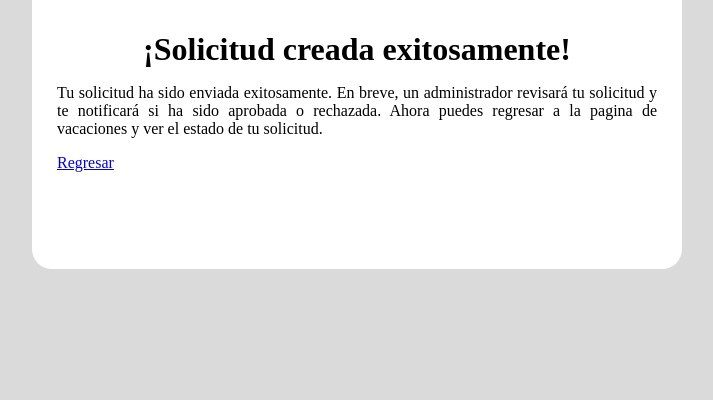
After one commit to EddVargs8/ADSAP, a Django app: page /core/vacaciones/solicitud/confirmacion in a window 1280 px wide. The commit adds this page. Shown: the part 400-800 px from the top of the page, without its empty margins (283-996 px from the left). Run offline with Django 5.2, Linux system fonts and the light colour scheme; a user stored in the database is signed in; tables that the repository leaves empty hold one stand-in row (values such as "Sample post").

Commit message:
Implemented vacaciones and updated ids on models

```diff
--- a/ADSAP/ADSAP/settings.py
+++ b/ADSAP/ADSAP/settings.py
@@ -171,3 +171,8 @@ EMAIL_HOST_PASSWORD = 'csip tvjx lvhx flid'
 
 LOGIN_REDIRECT_URL = reverse_lazy('home:home')
 LOGOUT_REDIRECT_URL = reverse_lazy('users:login')
+
+#Sessions
+SESSION_EXPIRE_AT_BROWSER_CLOSE = True
+SESSION_COOKIE_AGE = 3600
+SESSION_SAVE_EVERY_REQUEST = True
--- a/ADSAP/core/context_processors.py
+++ b/ADSAP/core/context_processors.py
@@ -4,10 +4,11 @@ def datos_empleado(request):
     if request.user.is_authenticated:
         empleado = EMPLEADO.objects.get(usuario=request.user)
         return {
-            'empleado_nombre': empleado.nombre,
-            'empleado_apellido_paterno': empleado.apellido_paterno,
-            'empleado_apellido_materno': empleado.apellido_materno,
-            'empleado_empresa': empleado.id_empresa.nombre,
+           'empleado_id': empleado.id,
+           'empleado_nombre': empleado.nombre,
+           'empleado_apellido_paterno': empleado.apellido_paterno,
+           'empleado_apellido_materno': empleado.apellido_materno,
+           'empleado_empresa': empleado.id_empresa.nombre,
         }
     else:
         return {}
--- a/ADSAP/core/urls.py
+++ b/ADSAP/core/urls.py
@@ -10,5 +10,8 @@ urlpatterns = [
     path('faq/filtro', views.searchPreguntas, name="faq_filter"),
     path('noticias/', views.Noticias.as_view(), name="noticias"),
     path('noticias/filtro', views.searchNoticias, name="noticias_filter"),
-    path('datos_personales', views.DATOS_PERSONALES.as_view(), name="datos_personales")
+    path('datos_personales', views.Datos_Personales.as_view(), name="datos_personales"),
+    path('vacaciones', views.Vacaciones.as_view(), name="vacaciones"),
+    path('vacaciones/solicitud', views.Vacaciones_Form, name="vacaciones_solicitud"),
+    path('vacaciones/solicitud/confirmacion', views.Vacaciones_Confirmacion.as_view(), name="vacaciones_confirmacion"),
 ] + static(settings.MEDIA_URL, document_root=settings.MEDIA_ROOT)
--- a/ADSAP/core/views.py
+++ b/ADSAP/core/views.py
@@ -1,11 +1,12 @@
-from django.shortcuts import render
-from core.models import PREGUNTAS
-from core.models import NOTICIAS
-from core.models import EMPLEADO
+from django.shortcuts import redirect, render
+from core import models
+from core import forms
 from django.views import generic
 from django.contrib.auth.decorators import login_required
 from django.utils.decorators import method_decorator
 from django.db.models import Q
+from django.urls import reverse_lazy
+from django.db.models import F
 
 @method_decorator(login_required, name='dispatch')
 class Home(generic.View):
@@ -14,7 +15,7 @@ class Home(generic.View):
 
     def get(self, request):
         self.context = {
-            "noticia": NOTICIAS.objects.all()
+            "noticia": models.NOTICIAS.objects.all()
         }
         return render(request, self.template_name, self.context)
 
@@ -25,7 +26,7 @@ class Preguntas(generic.View):
 
     def get(self, request):
         self.context = {
-            "preguntas": PREGUNTAS.objects.all()
+            "preguntas": models.PREGUNTAS.objects.all()
         }
 
         return render(request, self.template_name, self.context)
@@ -35,7 +36,7 @@ def searchPreguntas(request, *args, **kwargs):
     if request.method == 'GET':
         preguntaAB = request.GET.get('busqueda')
         if preguntaAB:
-            preguntasAB = PREGUNTAS.objects.filter(pregunta__icontains=preguntaAB)
+            preguntasAB = models.PREGUNTAS.objects.filter(pregunta__icontains=preguntaAB)
         else:
             preguntasAB = None
         return render(request, "faq_filter.html", {"preguntasAB": preguntasAB})
@@ -48,7 +49,7 @@ class Noticias(generic.View):
 
     def get(self, request):
         self.context = {
-            "noticias": NOTICIAS.objects.all()
+            "noticias": models.NOTICIAS.objects.all()
         }
 
         return render(request, self.template_name, self.context)
@@ -57,19 +58,70 @@ def searchNoticias(request, *args, **kwargs):
     if request.method == 'GET':
         noticiaAB = request.GET.get('busquedaNoticia')
         if noticiaAB:
-            noticiasAB = NOTICIAS.objects.filter(Q (titulo__icontains=noticiaAB) | Q(contenido__icontains=noticiaAB) )
+            noticiasAB = models.NOTICIAS.objects.filter(Q (titulo__icontains=noticiaAB) | Q(contenido__icontains=noticiaAB) )
         else:
             noticiasAB = None
         return render(request, "noticia_filter.html", {"noticiasAB": noticiasAB})
 
 @method_decorator(login_required, name='dispatch')
-class DATOS_PERSONALES(generic.View):
+class Datos_Personales(generic.View):
     template_name = "datos_personales.html"
     context = {}
 
     def get(self, request):
         self.context = {
-            "empleado": EMPLEADO.objects.get(usuario=request.user)
+            "empleado": models.EMPLEADO.objects.get(usuario=request.user)
         }
 
         return render(request, self.template_name, self.context)
+
+@method_decorator(login_required, name='dispatch')
+class Vacaciones(generic.View):
+    template_name = "vacaciones.html"
+    context = {}
+
+    def get(self, request):
+        self.context = {
+            "empleado": models.EMPLEADO.objects.get(usuario=request.user)
+        }
+
+        return render(request, self.template_name, self.context)
+
+@method_decorator(login_required, name='dispatch')
+class Vacaciones_Confirmacion(generic.View):
+    template_name = "vacaciones_confirmacion.html"
+    context = {}
+
+    def get(self, request):
+        self.context = {
+
+        }
+
+        return render(request, self.template_name, self.context)
+
+
+def Vacaciones_Form(request):
+    empleado = models.EMPLEADO.objects.get(usuario=request.user)  # Asumiendo que cada usuario está vinculado a un empleado
+
+    if request.method == 'POST':
+        form = forms.Solicitud_Vacaciones_Form(request.POST, empleado=empleado)
+        if form.is_valid():
+            # Guardar la instancia del formulario, pero no incluir aún el empleado en el modelo
+            vacaciones = form.save(commit=False)
+            vacaciones.id_empleado = empleado
+            vacaciones.save()
+
+            # Calcular los días solicitados
+            fecha_inicio = form.cleaned_data['fecha_inicio']
+            fecha_fin = form.cleaned_data['fecha_fin']
+            dias_solicitados = (fecha_fin - fecha_inicio).days + 1
+
+            # Actualizar los días de vacaciones del empleado
+            empleado.dias_vacaciones = F('dias_vacaciones') - dias_solicitados
+            empleado.save()
+
+            return redirect('core:vacaciones_confirmacion')
+    else:
+        form = forms.Solicitud_Vacaciones_Form(empleado=empleado)
+
+    return render(request, 'form_vacaciones.html', {'form': form})
--- a/ADSAP/templates/faq_filter.html
+++ b/ADSAP/templates/faq_filter.html
@@ -104,6 +104,6 @@
       </div>
       {% endfor %}
     </div>
-    <a class="btn btn-primary py-2 Btn1" type="submit" href="{% url 'core:faq' %}">Volver a preguntas frecuentes</a>
+    <a class="btn btn-primary py-2 Btn1" type="" href="{% url 'core:faq' %}">Volver a preguntas frecuentes</a>
 </body>
 {% endblock content %}
--- a/ADSAP/templates/index.html
+++ b/ADSAP/templates/index.html
@@ -75,7 +75,7 @@
       </div>
       <div class="col-lg-4">
         <p>
-          <a class="btn btn-secondary btn-image" href="#">
+          <a class="btn btn-secondary btn-image" href="{% url 'core:vacaciones' %}">
             <img src="https://imgur.com/9RVEEy5.png" alt="Vacaciones">
             <span style="margin-top: -2px; font-size: 20px;">Vacaciones</span>
           </a>
--- /dev/null
+++ b/ADSAP/templates/vacaciones_confirmacion.html
@@ -0,0 +1,83 @@
+{% load static %}
+<!DOCTYPE html>
+<html lang="es">
+
+<head>
+  <meta charset="UTF-8">
+  <meta name="viewport" content="width=device-width, initial-scale=1">
+  <title>Formulario enviado</title>
+  <style>
+    .background {
+      background-color: #dadada;
+      margin: 0;
+    }
+
+    header {
+      background-color: #003366;
+      padding: 20px;
+      will-change: 100%;
+      text-align: left;
+      margin-bottom: 85px;
+    }
+
+    .Logo {
+      color: #fff;
+      font-size: 30px;
+      font-weight: bold;
+      font-family: 'ZCOOL QingKe HuangYou';
+    }
+
+    .Contenedor {
+      background-color: #fff;
+      padding-top: 10px;
+      padding-left: 25px;
+      padding-right: 25px;
+      height: 500px;
+      width: 600px;
+      border-radius: 20px;
+      margin-left: auto;
+      margin-right: auto;
+      display: block;
+    }
+
+    img {
+      margin-top: 20px;
+      margin-left: auto;
+      margin-right: auto;
+      height: 200px;
+      width: 200px;
+      display: block;
+      padding-bottom: 10px;
+    }
+
+    .Tittle {
+      font-size: 2em;
+      font-weight: bold;
+      font-family: 'ZCOOL QingKe HuangYou';
+      text-align: center;
+      margin-bottom: 10px;
+    }
+
+    .Instrucciones {
+      font-size: 1em;
+      font-family: 'ZCOOL QingKe HuangYou';
+      text-align: justify;
+    }
+  </style>
+
+<body class="background">
+  <header>
+    <div class="Logo">ADSAP</div>
+  </header>
+
+  <div class=Contenedor>
+    <img src="https://cdn-icons-png.flaticon.com/256/488/488454.png">
+    <p class="Tittle">¡Solicitud creada exitosamente!</p>
+    <p class="Instrucciones">
+        Tu solicitud ha sido enviada exitosamente. En breve, un administrador revisará tu solicitud y te notificará si ha sido aprobada o rechazada.
+        Ahora puedes regresar a la pagina de vacaciones y ver el estado de tu solicitud.
+    </p>
+    <a href="{% url 'core:vacaciones' %}" class="btn btn-primary">Regresar</a>
+  </div>
+</body>
+</head>
--- a/ADSAP/users/models.py
+++ b/ADSAP/users/models.py
@@ -4,7 +4,7 @@ from django.contrib.auth.models import AbstractUser
 # Create your models here.
 
 class CustomUser(AbstractUser):
-    email = models.EmailField(max_length=100, unique=True)
+    email = models.EmailField(max_length=100, unique=True, blank=False, null=False)
     #numero_empleado va en el modelo de empleado
     numero_empleado = models.CharField(max_length=10, unique=True)
 
```
Also changed, not shown: ADSAP/core/forms.py (added, +28 -0 lines), ADSAP/core/models.py (+13 -13 lines), ADSAP/templates/form_vacaciones.html (added, +24 -0 lines), ADSAP/templates/vacaciones.html (added, +17 -0 lines), ADSAP/core/migrations/0009_alter_noticias_fecha_publicacion_and_more.py (added), ADSAP/core/migrations/0010_alter_area_id_alter_empleado_id_alter_empresa_id_and_more.py (added).
